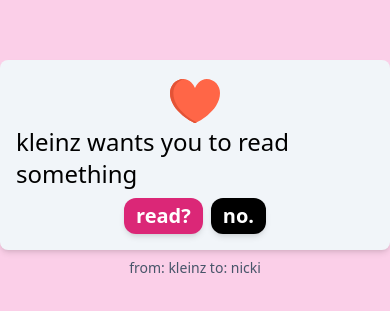
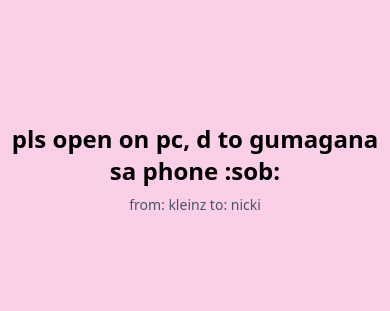
Before and after one commit to miguelbuccat/kleinz.xyz, a Nuxt app: page /for_nicki in a window 390 px wide. Shown: the part 253-564 px from the top of the page. Built offline with nearby package versions, Linux system fonts and the light colour scheme.

Commit message:
jpgfdsjop

```diff
--- a/pages/for_nicki.vue
+++ b/pages/for_nicki.vue
@@ -55,7 +55,8 @@ const switchToLanding = () => {
 
 <template>
   <div class="flex flex-col items-center justify-center h-screen w-screen font-flower">
-    <div class="transition duration-500 flex flex-col items-center bg-slate-100 p-4 rounded-lg shadow-md" :class="{ 'opacity-100': landingLoaded, 'opacity-0': !landingLoaded, 'rotate-12': !landingLoaded, 'rotate-0': landingLoaded }" v-if="page === 'landing'">
+    <span class="lg:hidden block text-2xl font-extrabold text-center">pls open on pc, d to gumagana sa phone :sob:</span>
+    <div class="transition duration-500 hidden lg:flex flex-col items-center bg-slate-100 p-4 rounded-lg shadow-md" :class="{ 'opacity-100': landingLoaded, 'opacity-0': !landingLoaded, 'rotate-12': !landingLoaded, 'rotate-0': landingLoaded }" v-if="page === 'landing'">
       <img src="/heart.svg" width="50" height="50" />
       <span class="text-2xl">kleinz wants you to read something</span>
       <div class="flex flex-row gap-2 mt-2">
@@ -76,7 +77,7 @@ const switchToLanding = () => {
       </div>
     </div>
 
-    <div class="transition duration-500 flex flex-col items-end bg-slate-100 p-4 rounded-lg shadow-md w-[600px]" :class="{ 'opacity-100': letterLoaded, 'opacity-0': !letterLoaded, 'rotate-12': !letterLoaded, 'rotate-0': letterLoaded }" v-if="page === 'letter'">
+    <div class="transition duration-500 hidden lg:flex flex-col items-end bg-slate-100 p-4 rounded-lg shadow-md w-[600px]" :class="{ 'opacity-100': letterLoaded, 'opacity-0': !letterLoaded, 'rotate-12': !letterLoaded, 'rotate-0': letterLoaded }" v-if="page === 'letter'">
       <img src="/heart.svg" class="mx-auto" width="50" height="50" />
       <span class="text-2xl text-blue-400 mx-auto">"worth more than all the diamonds"</span>
       <span class="text-left">
```
